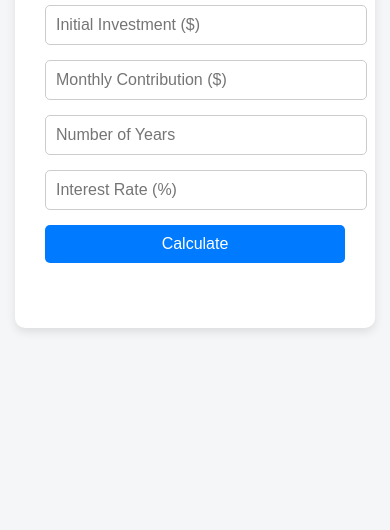
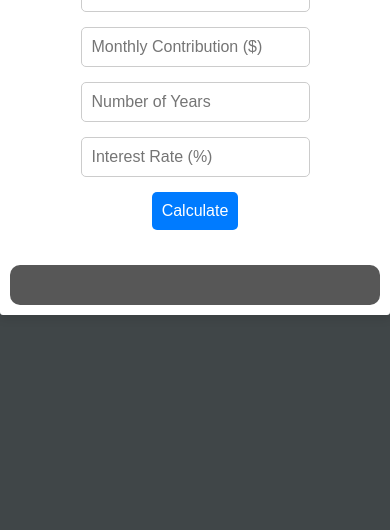
Before and after one commit to Auvancee/Compound-Interest-Calculator, a website with bundled scripts: page index.html in a window 390 px wide. Shown: the part 314-844 px from the top of the page. Built offline with nearby package versions, Linux system fonts and the light colour scheme.

Commit message:
- Updated background color of the page to a dark slate tone for a modern aesthetic.
- Adjusted .calculator padding and border-radius
for a more compact and sleek layout.

- Aligned form inputs vertically using
flex-direction: column for better structure.

- Set form input and button widths to auto for a
more responsive layout.

- Improved .output section with a dark background,
padding, and rounded corners to highlight results.

- Refined button styling and hover effect for better
interactivity and visual feedback.

```diff
--- a/style.css
+++ b/style.css
@@ -1,6 +1,6 @@
 body {
     font-family: Arial, sans-serif;
-    background-color: #f4f6f8;
+    background-color: #3e4446fc;
     display: flex;
     justify-content: center;
     align-items: center;
@@ -8,12 +8,18 @@ body {
     margin: 0;
   }
 
+  form  {
+    display: flex;
+    flex-direction: column;
+    align-items: center;
+  }
+
   .calculator {
     background: #fff;
-    padding: 30px;
-    border-radius: 10px;
+    padding: 10px;
+    border-radius: 3px;
     box-shadow: 0 4px 10px rgba(0,0,0,0.1);
-    width: 300px;
+    width: 400px;
     text-align: center;
   }
 
@@ -23,7 +29,7 @@ body {
   }
 
   form input, form button {
-    width: 100%;
+    width: auto;
     margin-bottom: 15px;
     padding: 10px;
     font-size: 16px;
@@ -46,4 +52,7 @@ body {
     margin-top: 20px;
     text-align: left;
     font-size: 14px;
+    background-color: rgb(87, 87, 87);
+    padding: 20px;
+    border-radius: 10px;
   }
```
